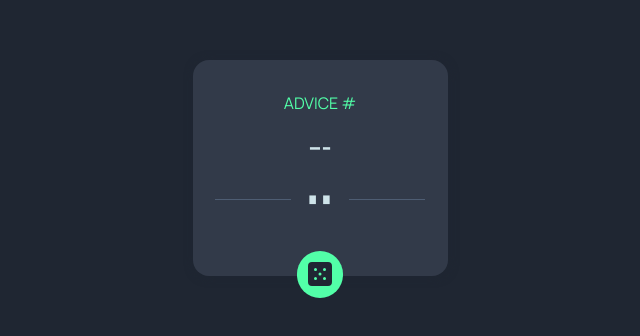
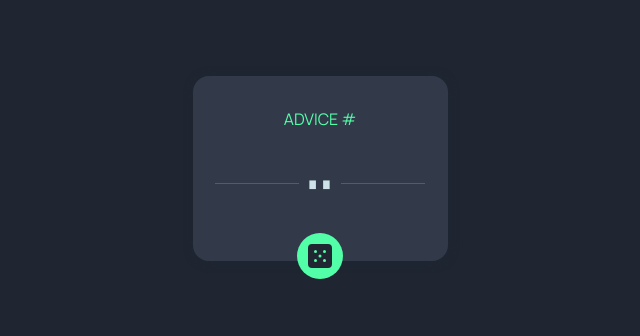
Before and after one commit to Mrahmani71/challenge-advice-generator-app, a plain HTML site: page index.html in a window 1280 px wide. Shown: the part 232-568 px from the top of the page, without its empty margins (320-960 px from the left). Drawn offline with Linux system fonts and the light colour scheme.

Commit message:
fix projet

```diff
--- a/assets/css/style.css
+++ b/assets/css/style.css
@@ -26,7 +26,6 @@ body {
 .card {
   min-width: 255px;
   background-color: var(--Dark-Grayish-Blue);
-  max-width: 400px;
   padding: 2em;
   display: flex;
   flex-direction: column;
@@ -48,9 +47,7 @@ body {
   margin-top: 1em;
   color: var(--light-Cyan);
   font-weight: 800;
-  width: 100%;
-  display: flex;
-  justify-content: center;
+  font-size: large;
   text-align: center;
 }
 
@@ -64,7 +61,6 @@ body {
 .footer-quote {
   font-size: 3em;
   font-weight: 800;
-  width: 100%;
 }
 
 .footer-quote:before,
@@ -73,7 +69,7 @@ body {
   content: "";
   height: 1px;
   position: absolute;
-  width: 40%;
+  width: 44%;
   top: 30%;
 }
 
@@ -97,21 +93,17 @@ body {
   position: absolute;
   bottom: -10%;
   cursor: pointer;
+  transition: all .3s;
+}
+
+.generate:hover {
+  box-shadow: 0px 0px 20px var(--Neon-Green);
 }
 
 
 @media screen and (min-width: 612px) {
+  .card {
+    max-width: 400px;
 
+  }
 }
-
-@media screen and (min-width: 762px) {
-
-}
-
-@media screen and (min-width: 992px) {
-
-}
-
-@media screen and (min-width: 1440px) {
-
-}
--- a/index.html
+++ b/index.html
@@ -8,8 +8,8 @@
 </head>
 <body>
   <div class="card">
-    <header>ADVICE # <span class="num_adv"></span></header>
-    <main><h2 class="text_advice">---</h2></main>
+    <header>ADVICE  # <span class="num_adv"></span></header>
+    <main class="text_advice"></main>
     <footer>
       <span class="footer-quote">''</span>
     </footer>
```
